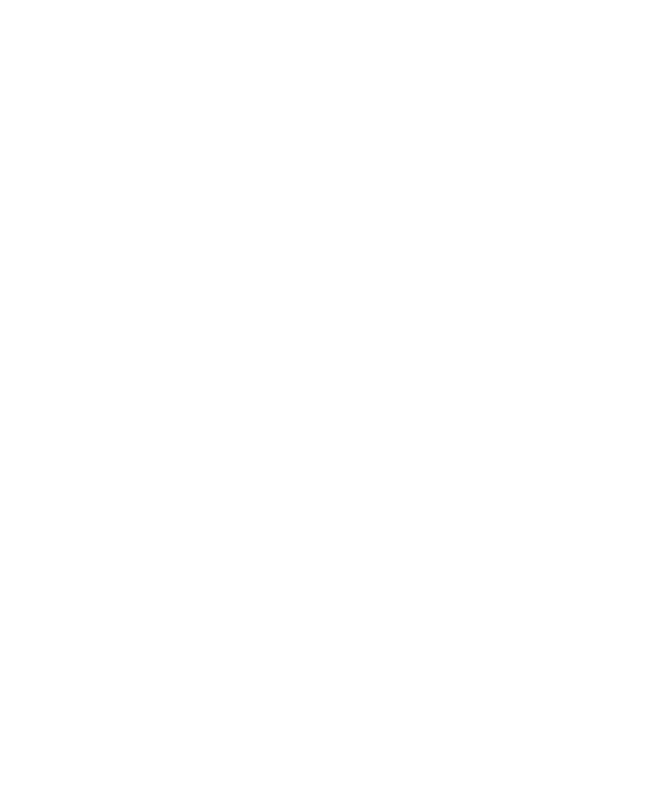
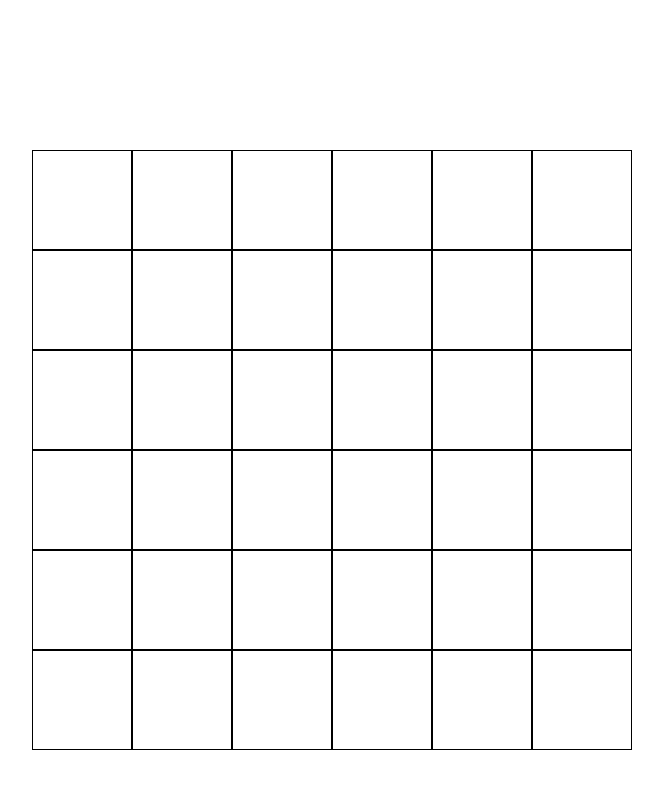
Before and after one commit to alessandrogammieri/js-jq-ajax-grigliaquad, a plain HTML site: page index.html in a window 1280 px wide. Shown: the whole page, without its empty margins (308-971 px from the left). Drawn offline with nearby package versions, Linux system fonts and the light colour scheme.

Commit message:
griglia 6x6

```diff
--- a/index.html
+++ b/index.html
@@ -9,6 +9,44 @@
     <title>Griglia 6x6 Ajax</title>
   </head>
   <body>
+    <div class="box">
+      <div class="quadro"></div>
+      <div class="quadro"></div>
+      <div class="quadro"></div>
+      <div class="quadro"></div>
+      <div class="quadro"></div>
+      <div class="quadro"></div>
+      <div class="quadro"></div>
+      <div class="quadro"></div>
+      <div class="quadro"></div>
+      <div class="quadro"></div>
+      <div class="quadro"></div>
+      <div class="quadro"></div>
+      <div class="quadro"></div>
+      <div class="quadro"></div>
+      <div class="quadro"></div>
+      <div class="quadro"></div>
+      <div class="quadro"></div>
+      <div class="quadro"></div>
+      <div class="quadro"></div>
+      <div class="quadro"></div>
+      <div class="quadro"></div>
+      <div class="quadro"></div>
+      <div class="quadro"></div>
+      <div class="quadro"></div>
+      <div class="quadro"></div>
+      <div class="quadro"></div>
+      <div class="quadro"></div>
+      <div class="quadro"></div>
+      <div class="quadro"></div>
+      <div class="quadro"></div>
+      <div class="quadro"></div>
+      <div class="quadro"></div>
+      <div class="quadro"></div>
+      <div class="quadro"></div>
+      <div class="quadro"></div>
+      <div class="quadro"></div>
+    </div>
 
     <!-- Script di JQuery -->
     <script src="https://ajax.googleapis.com/ajax/libs/jquery/3.3.1/jquery.min.js"></script>
--- a/script.js
+++ b/script.js
@@ -1,3 +1,8 @@
+/* Griglia 6x6, ad ogni click parte una richiesta AJAX che
+prende un numero random da 1 a 9.
+Se è <= 5 il quadrato diventa giallo, se è > di 5 il quadrato
+diventa verde.
+Il numero ottenuto appare al centro del quadrato */
 
 $( document ).ready(function () {
 
--- a/style.css
+++ b/style.css
@@ -4,3 +4,37 @@
   padding: 0;
   box-sizing: border-box;
 }
+
+/* Regole del contenitore box */
+.box {
+  margin: 150px auto;
+  display: flex;
+  flex-direction: row;
+  flex-wrap: wrap;
+  width: 600px;
+  width: 600px;
+
+}
+
+/* Regole del quadrato */
+.quadro {
+  background-color: #fff;
+  border: solid 1px #000;
+  width: 100px;
+  height: 100px;
+}
+
+/* Regole Responsive */
+@media screen and (max-width: 768px) {
+  /* Regole del contenitore box */
+  .box {
+    margin: 100px auto;
+    width: 300px;
+    width: 300px;
+  }
+  /* Regole del quadrato */
+  .quadro {
+    width: 50px;
+    height: 50px;
+  }
+}
```
